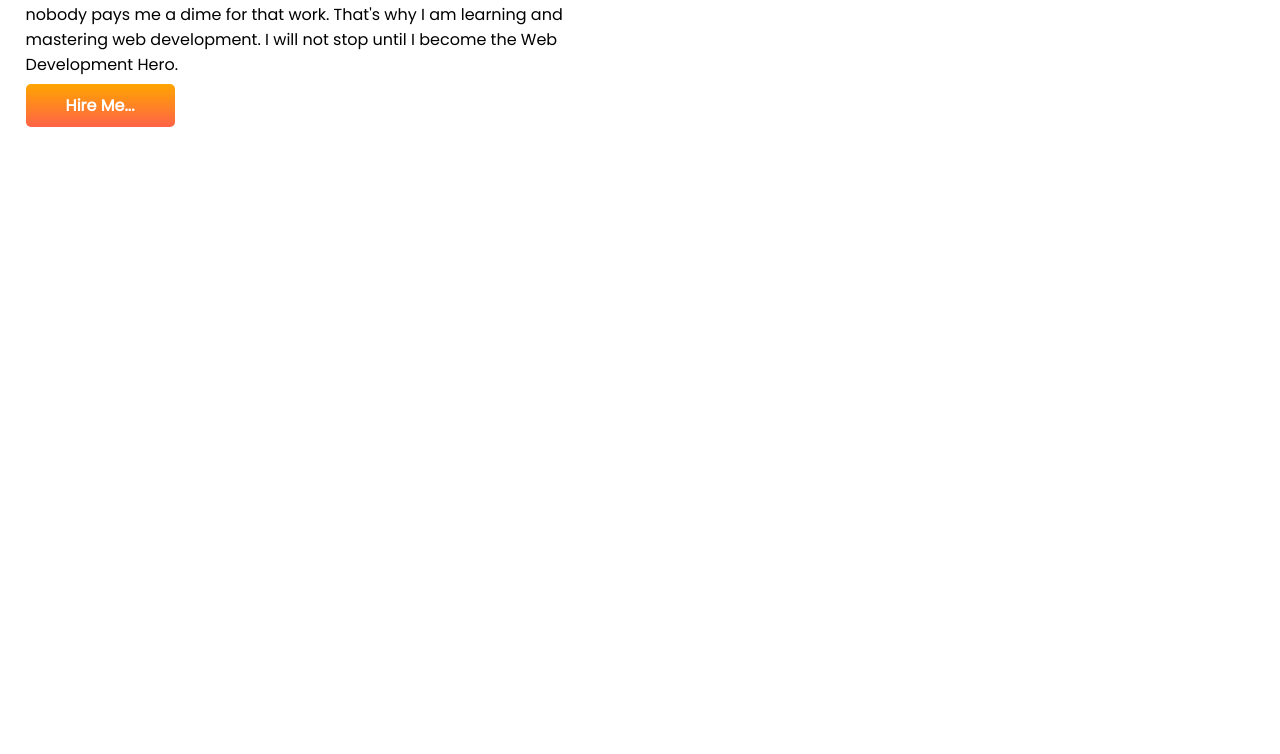
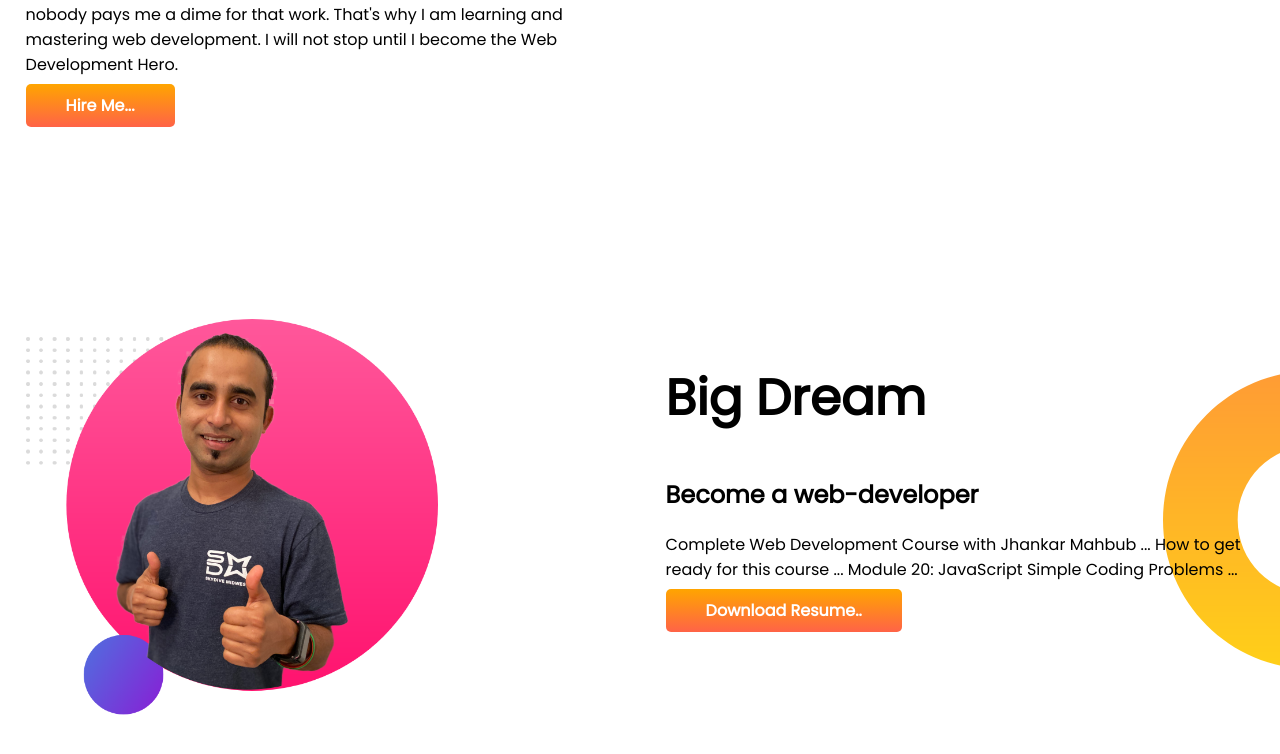
Before and after one commit to ashikbau/developer-portfolio, a plain HTML site: page index.html in a window 1280 px wide. Shown: the part 446-1200 px from the top of the page. Before the commit the page ends 800 px from the top, so only its background shows below. Drawn offline with Linux system fonts and the light colour scheme.

Commit message:
dream commit

```diff
--- a/index.html
+++ b/index.html
@@ -24,5 +24,17 @@
     <img src="images/jhankar.png" alt="">
 </div>
 </section>
+<section class="drem-big">
+    <div class="half-width">
+        <img src="images/jhankar2.png" alt="">
+    </div>
+    <div class="half-width">
+        <h1>Big Dream</h1>
+        <h2>Become a web-developer</h2>
+        <p>Complete Web Development Course with Jhankar Mahbub ... How to get ready for this course ... Module 20: JavaScript Simple Coding Problems ...</p>
+        <a class="link-button" target="_blank" href="">Download Resume..</a>
+
+    </div>
+</section>
 </body>
 </html>
--- a/style.css
+++ b/style.css
@@ -10,6 +10,7 @@ h1{
 }
 section{
     display: flex;
+    margin-bottom: 150px;
 }
 .half-width{
     width: 50%;
@@ -30,3 +31,8 @@ section{
     background-image: url(images/top-banner.png);
     background-repeat: no-repeat;
 }
+.drem-big{
+    background-image: url(images/dream-bg.png);
+    background-repeat: no-repeat;
+    background-position: right;
+}
```
